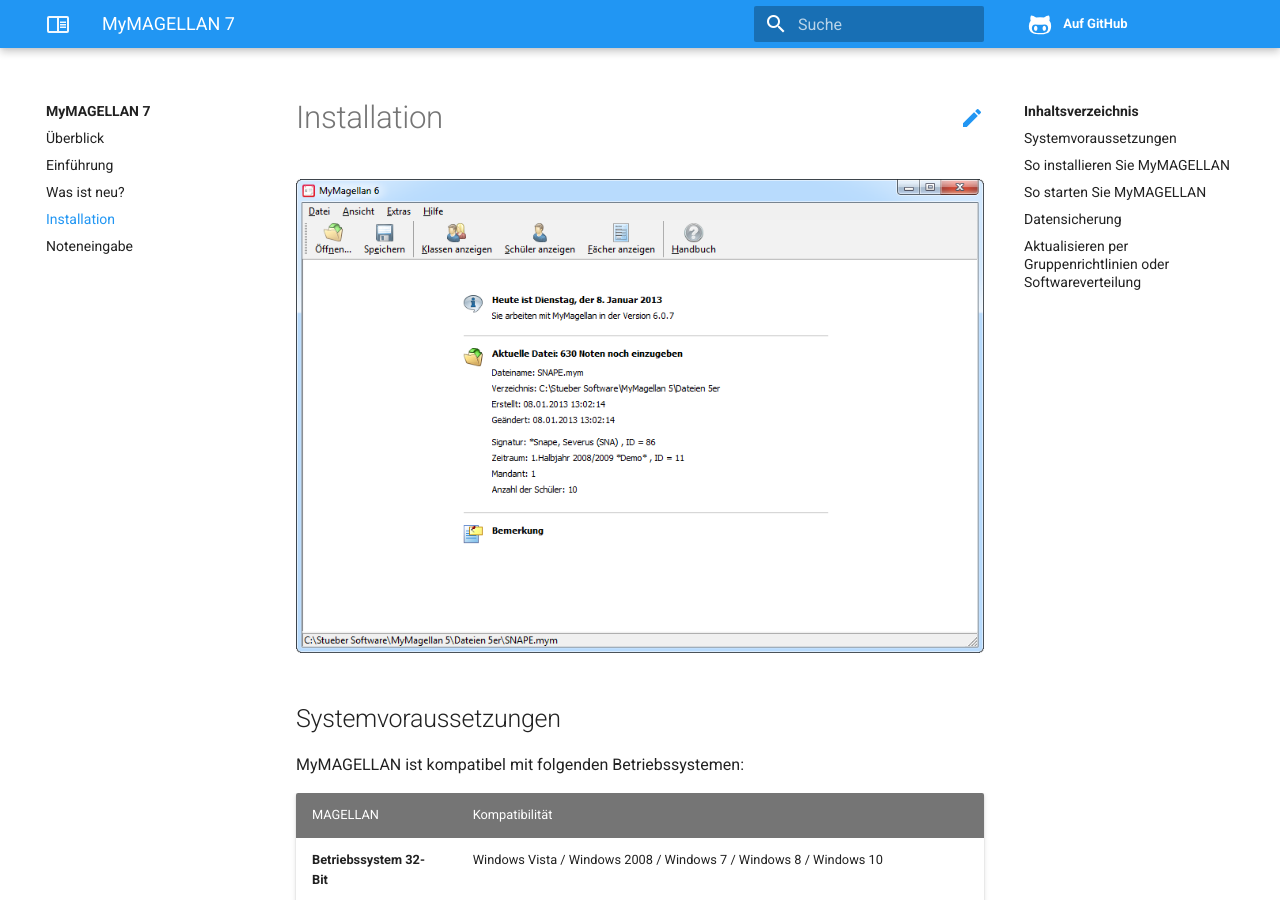
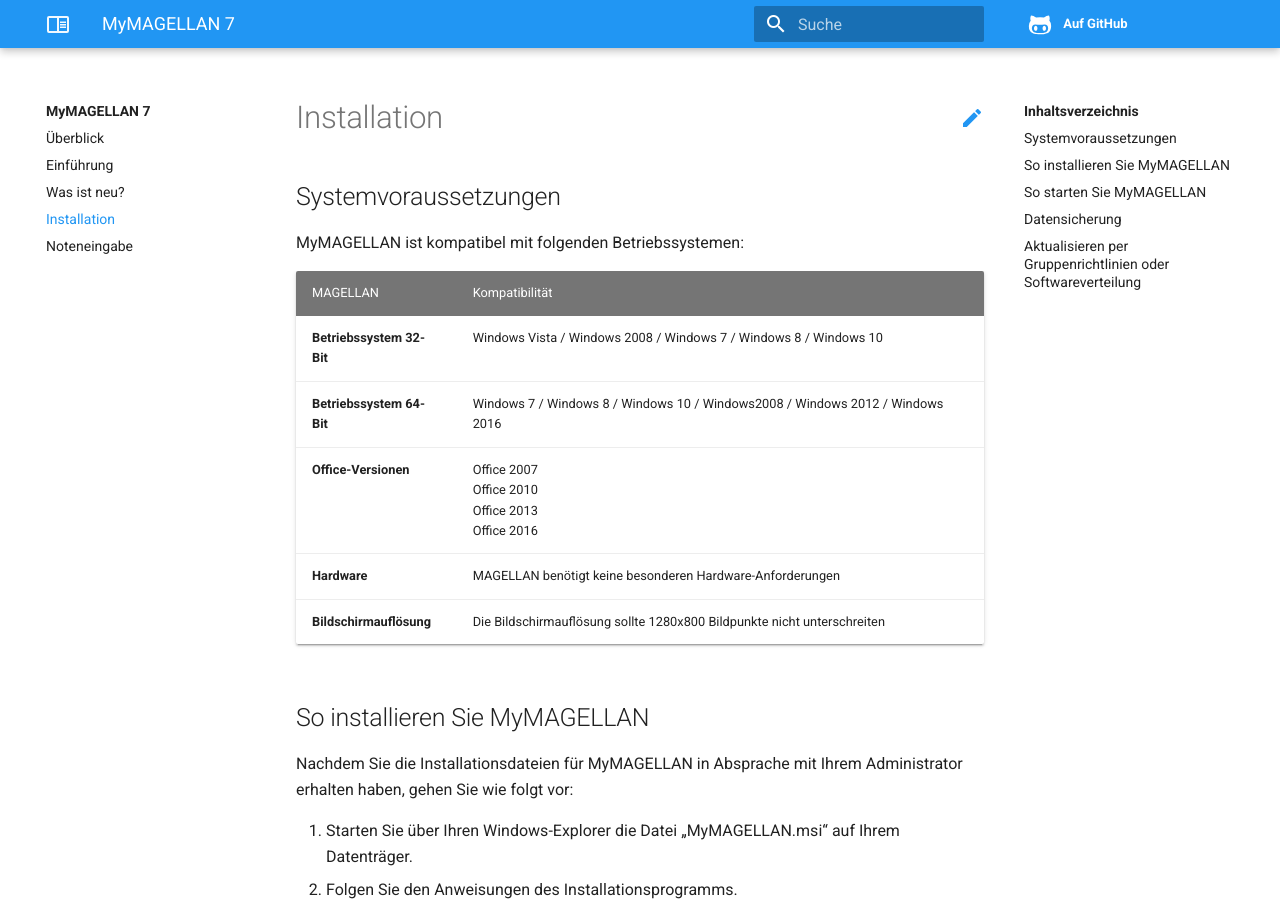
Before and after one commit to stuebersystems/doc.mymagellan7.de, an MkDocs documentation site: the page built from docs/installation.md, in a window 1280 px wide and 900 px high. Built offline with MkDocs 1.6.1, drawn with Linux system fonts in a browser that asks for light colours.

Commit message:
no message

```diff
--- a/docs/installation.md
+++ b/docs/installation.md
@@ -1,6 +1,5 @@
 # Installation
 
-![Bildbeschreibung](assets/images/screenshot1.png "hello world")
 
 ## Systemvoraussetzungen
 
```
